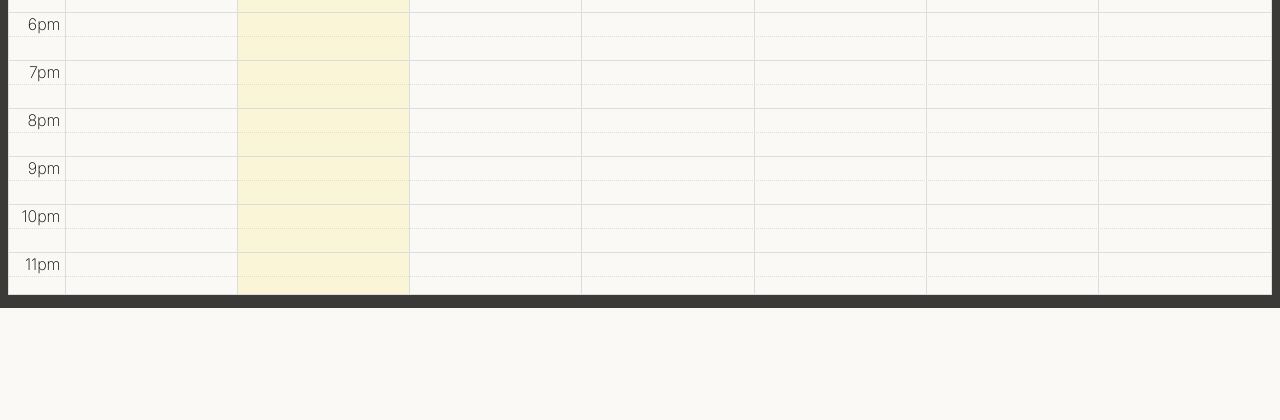
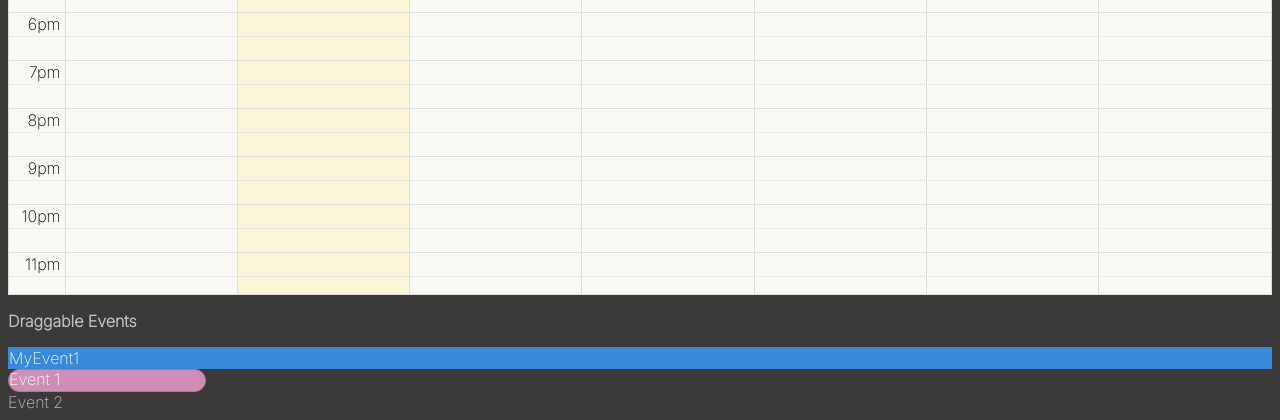
Before and after one commit to BuzzyBox/WebAppOrganise, a Flask app: template CalendarPage/templates/calendarWebPage.html in a window 1280 px wide. Shown: the part 788-1208 px from the top of the page. Before the commit the page ends 1096 px from the top, so only its background shows below. Run offline with Flask 2, Linux system fonts and the light colour scheme; the template is opened without the code that fills it, so the values that code supplies are empty; some libraries are stand-ins or nearby versions.

Commit message:
Update on Calendar 2
I am just going to update so I can edited out some of the code that doesn't need to be there and change up some of the other draggable code so it doesn't confuse me

```diff
--- a/CalendarPage/static/calendarWebPageStylesheet.css
+++ b/CalendarPage/static/calendarWebPageStylesheet.css
@@ -22,6 +22,29 @@ body {
     background: lightgray; */
    /* text-align: center */
 }
+#ex-events
+{
+
+}
+
+#event_main
+{
+    box-sizing: border-box;
+    width: 198px;
+    height: 23px;
+    left: 691px;
+    top: 190px;
+    background: #CF8EB5;
+    border: 1px solid #BD739F;
+    border-radius: 20px;
+    font-style: normal;
+    font-weight: 400;
+    font-size: 16px;
+    line-height: 19px;
+    color: #FFFFFF;
+    cursor: move;
+}
+
 
 #calendar
 {
--- a/CalendarPage/templates/calendarWebPage.html
+++ b/CalendarPage/templates/calendarWebPage.html
@@ -9,19 +9,75 @@
     <link href="https://cdn.jsdelivr.net/npm/fullcalendar@5.11.0/main.min.css" rel = "stylesheet">
     <link href='fullcalendar/main.css' rel='stylesheet' />
     <script src='fullcalendar/main.js'></script>
+
 </head>
 <body>
 <h1>Hello World</h1>
-<div id = 'calendar'></div>
+<div id = 'calendar' ondrop='drop(event)' ondragover='allowDrop(event)'></div>
 <script>
     let calendarE1 = document.getElementById('calendar');
+    let containerE1 = document.getElementById('div1');
 
     let calendar = new FullCalendar.Calendar(calendarE1, {
         initialView: 'timeGridWeek',
-        selectable: true
+        selectable: true,
+        editable: true,
+        droppable: true
     });
+/*
+    let draggable = new Draggable(containerE1, {
+      itemSelector: '.fc-event',
+        eventData: function(eventE1) {
+            return { title: eventE1.innerText };
+            }
+    });
+*/
+    function allowDrop(ev)
+    {
+        ev.preventDefault();
+    }
+
+    function drag(ev)
+    {
+        ev.dataTransfer.setData("text", ev.target.id);
+    }
+
+    function drop(ev)
+    {
+        ev.preventDefault();
+        var data = ev.dataTransfer.getData("text");
+        ev.target.appendChild(document.getElementById(data));
+    }
     calendar.render();
+
 </script>
+<script>
+
+</script>
+
+
+
+<div id="div1">
+    <p>
+        <strong>Draggable Events</strong>
+    </p>
+    <div class = 'fc-event fc-h-event fc-daygrid-block-event'><div class='fc-event-main'>MyEvent1</div></div>
+    <div id= 'event_main' draggable="true" ondragstart="drag(event)" id="drag1">Event 1</div>
+    <div id= 'event_main2' draggable="true" ondragstart="drag(event)" id="drag2">Event 2</div>
+
+</div>
+
+
+<!--
+<div id = 'ex-events'>
+    <p>
+        <strong>Draggable Events</strong>
+    </p>
+</div>
+-->
+
+
+
 <!--
 <div id='external-events'>
   <p>
```
Also changed, not shown: CalendarPage/static/calendarWebPage.js (+19 -0 lines).
